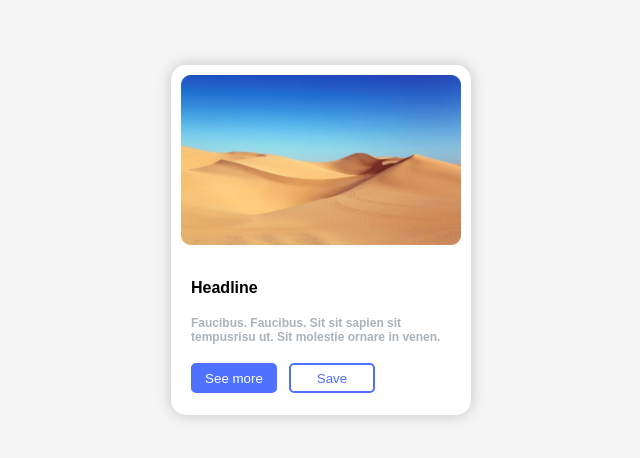
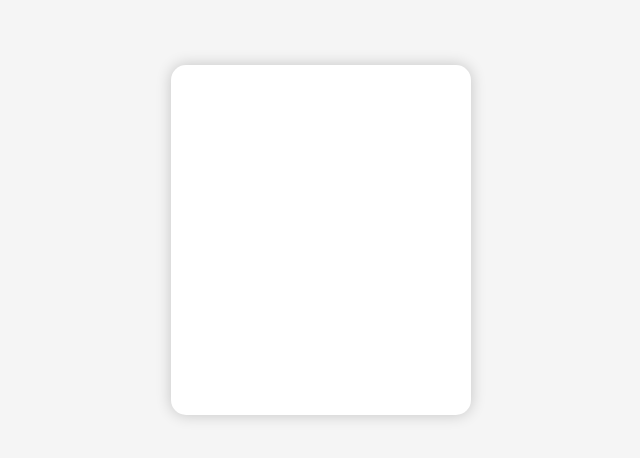
Before and after one commit to Komandr33/myPortfolio-start-project, a React app: page / in a window 1280 px wide. Shown: the part 160-618 px from the top of the page, without its empty margins (319-959 px from the left). Built offline with nearby package versions, Linux system fonts and the light colour scheme.

Commit message:
added Card in App 'the layout of the card'

```diff
--- a/src/App.tsx
+++ b/src/App.tsx
@@ -1,20 +1,13 @@
 import './App.css';
 import styled from 'styled-components';
-import img1 from './images/rectangle.png';
+
 
 function App() {
     return (
       <div className="App">
         <Card>
-          <Images src={img1} alt={''}></Images>
-          <div style={{margin: '20px'}}>
-            <Title>Headline</Title>
-            <Content>Faucibus. Faucibus. Sit sit sapien sit tempusrisu ut. Sit molestie ornare in venen.</Content>
-            <Button>See more</Button>
-            <Button opasity >Save</Button>
-          </div>
+
         </Card>
-
       </div>
     );
 }
@@ -30,38 +23,3 @@ const Card = styled.div`
   background-color: rgb(255, 255, 255);
   box-shadow: 0 0 15px rgba(0, 0, 0, 0.2);
 `
-
-const Images = styled.img`
-  margin: 10px;
-  padding: 0;
-`
-
-const Title = styled.h1`
-  font-size: 16px;
-  letter-spacing: 0;
-  font-weight: 700;
-  color: black;
-`;
-
-const Content = styled.p`
-  font-size: 12px;
-  letter-spacing: 0;
-  font-weight: 700;
-  color: #ABB3BA;
-  margin: 19px 0 19px 0;
-`;
-
-type ButtonPropstype = {
-  opasity?: boolean
-}
-
-const Button = styled.button<ButtonPropstype>`
-  box-shadow: none;
-  width: 86px;
-  height: 30px;
-  border: 2px solid ${props => !props.opasity ? '#4E71FE' : ''};
-  border-radius: 5px;
-  margin-right: 12px;
-  color: ${props => props.opasity ? '#4E71FE' : 'white'};
-  background-color: ${props => props.opasity ? 'white' : '#4E71FE'};
-`;
```
